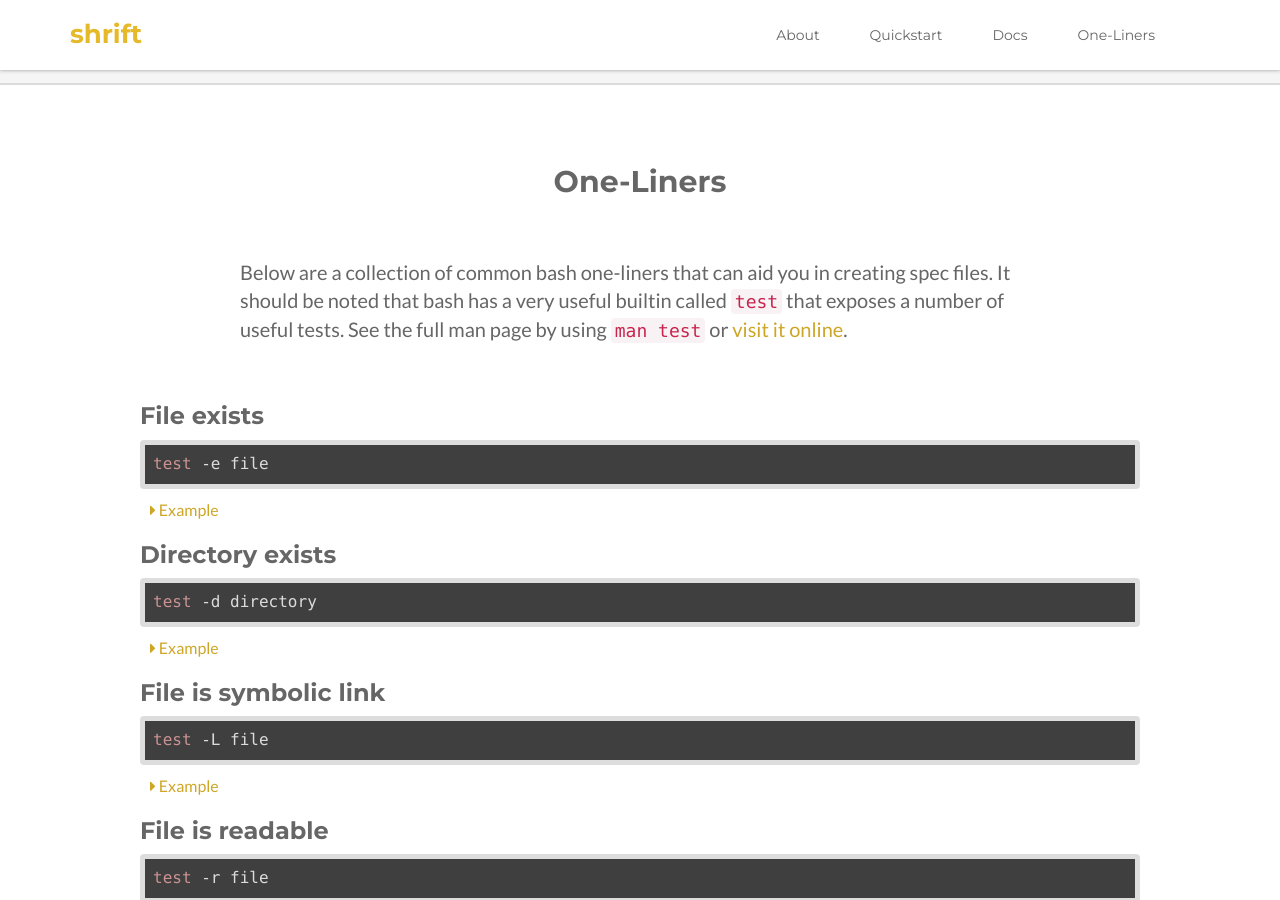
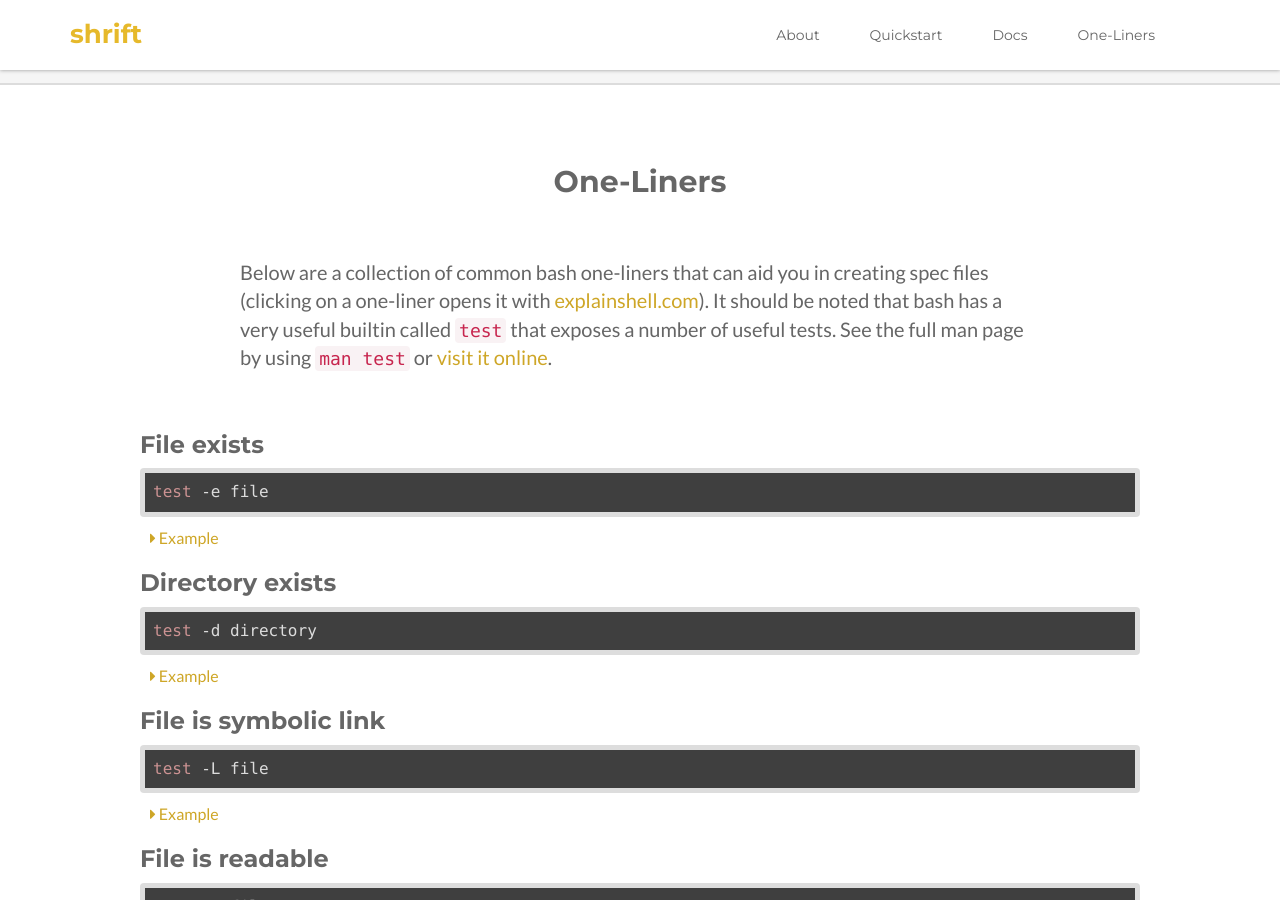
Before and after one commit to thisendout/shrift, a Jekyll site: the page built from index.html, in a window 1280 px wide and 900 px high, scrolled down 2284 px. Built offline with Jekyll 4.4.1, drawn with Linux system fonts in a browser that asks for light colours; some of the changed lines change nothing that is shown.

Commit message:
Open one-liners with explainshell.com

```diff
--- a/_includes/oneliners.html
+++ b/_includes/oneliners.html
@@ -4,7 +4,7 @@
             <div class="content">
               <h2 class="title text-center">One-Liners</h2>
               <div class="block">
-                  <p class="intro">Below are a collection of common bash one-liners that can aid you in creating spec files. It should be noted that bash has a very useful builtin called <code>test</code> that exposes a number of useful tests. See the full man page by using <code>man test</code> or <a href="http://www.gnu.org/software/bash/manual/html_node/Bash-Conditional-Expressions.html" target=_blank>visit it online</a>.</p>
+                <p class="intro">Below are a collection of common bash one-liners that can aid you in creating spec files (clicking on a one-liner opens it with <a href="http://explainshell.com" target="_blank">explainshell.com</a>). It should be noted that bash has a very useful builtin called <code>test</code> that exposes a number of useful tests. See the full man page by using <code>man test</code> or <a href="http://www.gnu.org/software/bash/manual/html_node/Bash-Conditional-Expressions.html" target=_blank>visit it online</a>.</p>
               </div><!--//block-->
 {% for entry in site.data.oneliners  %}
 {% assign lines = entry.content | newline_to_br | split: '<br />' %}
--- a/public/js/main.js
+++ b/public/js/main.js
@@ -36,15 +36,16 @@
     $(this).find('pre').toggleClass('hidden');
   });
 
-  $('span.explainshell').hover(function() {
-    console.log(this.text);
-    $(this).css('text-decoration', 'underline');
-  }, function() {
-    $(this).css('text-decoration', 'none');
-  });
-  $('span.explainshell').click(function() {
-    console.log(this.innerHTML);
-  });
+  $(document).on({
+    click: function() {
+      console.log(this.textContent);
+      window.open('http://explainshell.com/explain?cmd=' + this.textContent);
+    }, mouseenter: function() {
+      $(this).css('text-decoration', 'underline').css( 'cursor', 'pointer' );;
+    }, mouseleave: function() {
+      $(this).css('text-decoration', 'none');
+    }
+  }, 'span.explainshell');
 
   hljs.initHighlightingOnLoad();
 });
```
